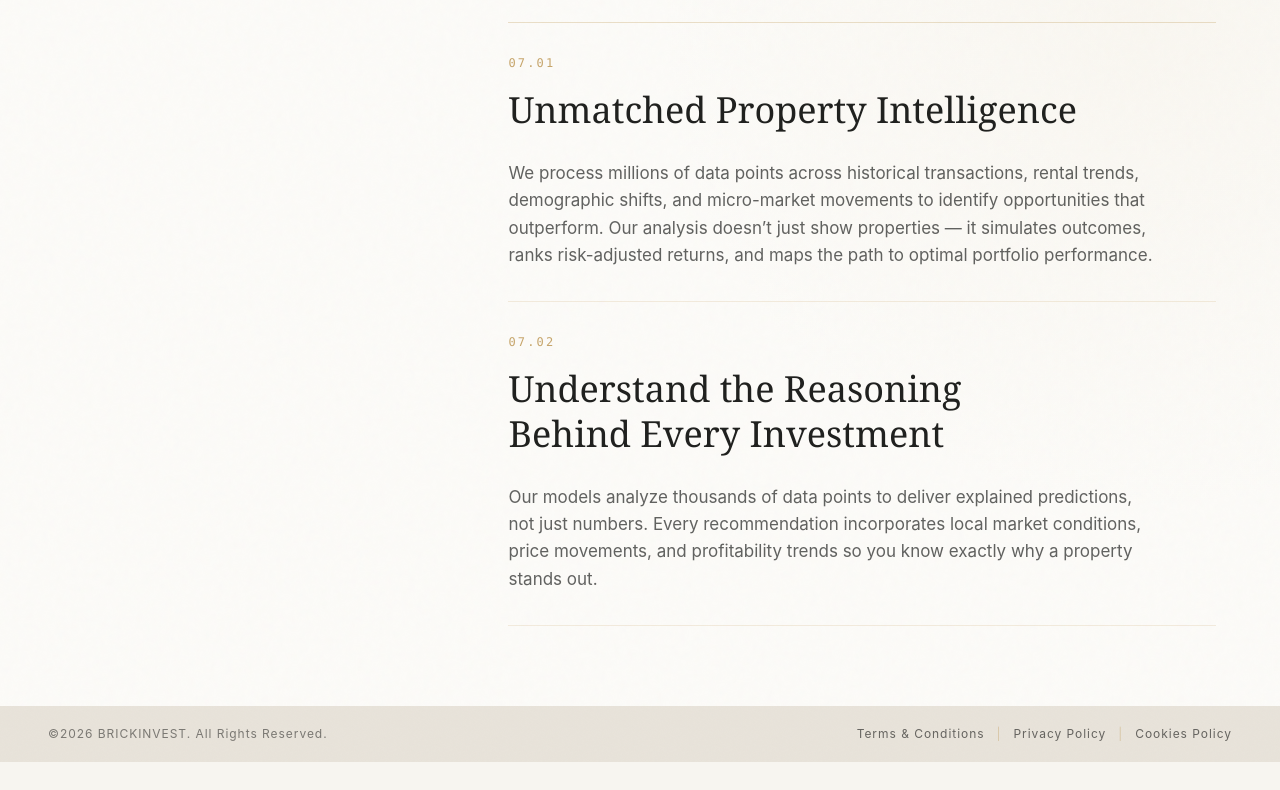
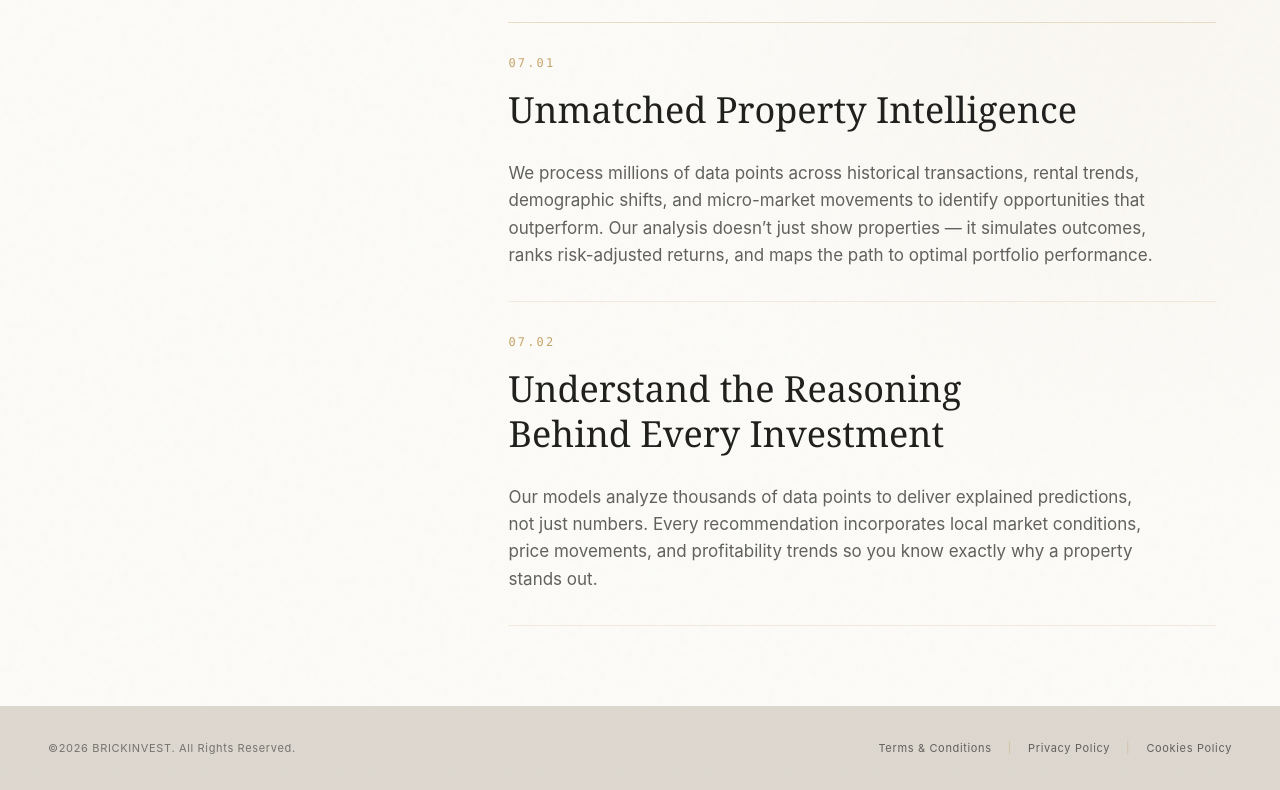
Before and after one commit to zdazix/brickinvest, a React (Vite) app in the folder app-1/: page / in a window 1280 px wide. Shown: the part 5552-6342 px from the top of the page. Before the commit the page ends 6314 px from the top, so only its background shows below. Built offline with nearby package versions, Linux system fonts and the light colour scheme.

Commit message:
Refine ONLY the BRICKINVEST footer.
Amazi-Operation-Id: task:b421d2f2-f67f-41f6-afb5-581499ab3db6
Amazi-Operation-Payload: d502d048166234ffe761e4c9d9d859a09693b8bce5961673e8eaff29e25dc848

```diff
--- a/app-1/src/components/layout/SiteFooter.tsx
+++ b/app-1/src/components/layout/SiteFooter.tsx
@@ -1,12 +1,12 @@
 export const SiteFooter = () => (
-  <footer className="grain-surface w-full bg-secondary px-5 pb-5 text-foreground sm:px-8 lg:px-12">
-    <div className="mx-auto flex max-w-[1600px] flex-col gap-4 pt-5 text-xs tracking-[0.08em] sm:flex-row sm:items-center sm:justify-between sm:gap-8">
-      <p className="text-foreground/55">
+  <footer className="grain-surface w-full bg-[#ddd8cf] px-5 py-8 text-foreground sm:px-8 lg:px-12">
+    <div className="mx-auto flex max-w-[1600px] flex-col gap-5 text-[11px] leading-5 tracking-[0.06em] sm:flex-row sm:items-center sm:justify-between sm:gap-8">
+      <p className="text-foreground/55 sm:shrink-0">
         ©2026 BRICKINVEST. All Rights Reserved.
       </p>
       <nav
         aria-label="Legal navigation"
-        className="flex flex-wrap items-center gap-x-3 gap-y-2 text-foreground/65 sm:justify-end"
+        className="flex flex-wrap items-center gap-x-4 gap-y-2 text-foreground/65 sm:justify-end"
       >
         <a
           className="transition-colors hover:text-primary focus-visible:text-primary"
```
